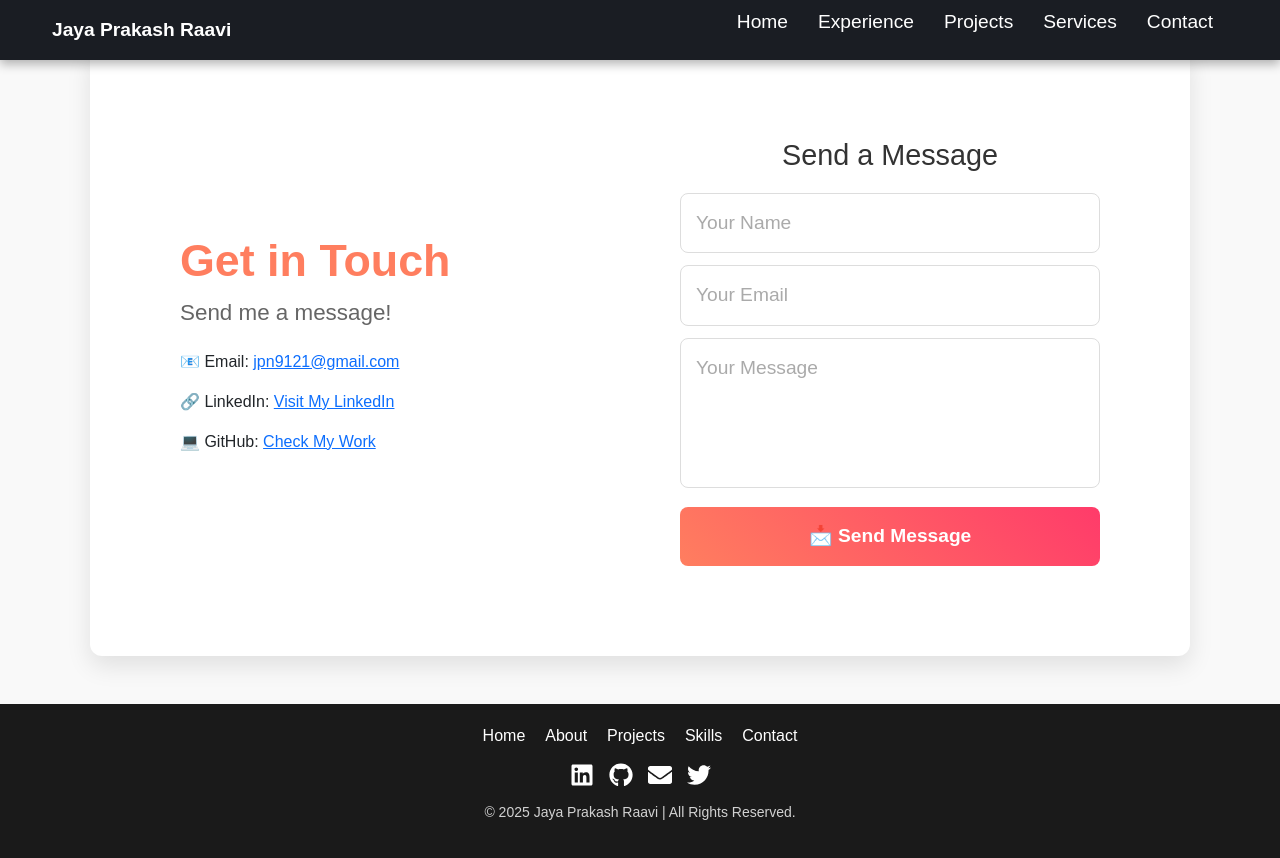
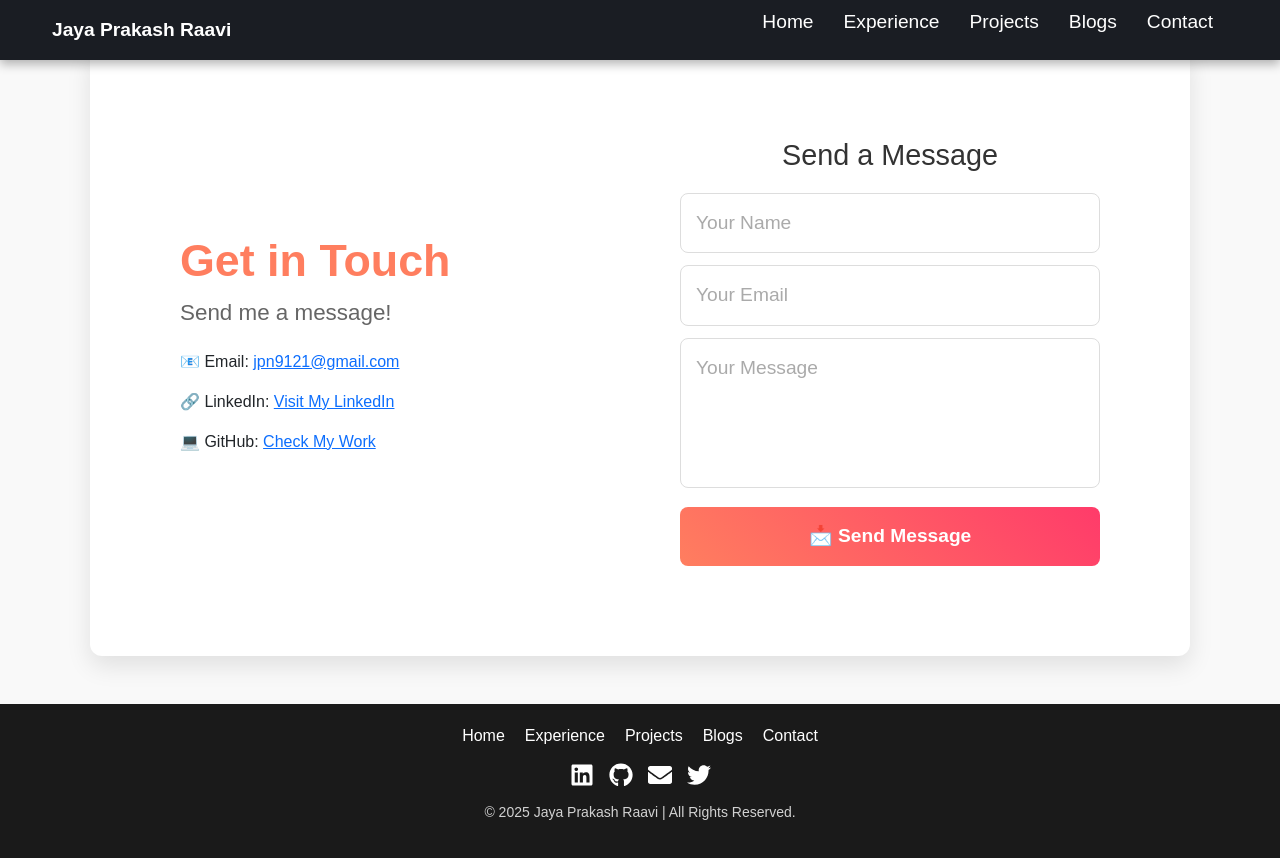
Before and after one commit to JayaPrakash-Raavi/portfolio, a React (Vite) app: page /contact in a window 1280 px wide. Built offline with nearby package versions, Linux system fonts and the light colour scheme.

Commit message:
updated navbar

```diff
--- a/src/components/Footer.jsx
+++ b/src/components/Footer.jsx
@@ -10,9 +10,9 @@ const Footer = () => {
         {/* Navigation Links */}
         <div className="footer-links">
           <Link to="/">Home</Link>
-          <Link to="/about">About</Link>
+          <Link to="/experience">Experience</Link>
           <Link to="/projects">Projects</Link>
-          <Link to="/skills">Skills</Link>
+          <a href="https://medium.com/@rjayaprakash13815" target="_blank">Blogs</a>
           <Link to="/contact">Contact</Link>
         </div>
 
--- a/src/components/Header.jsx
+++ b/src/components/Header.jsx
@@ -20,7 +20,7 @@ function Header() {
               {/* <li><Link to="/about">About</Link></li> */}
               <li><Link to="/experience">Experience</Link></li>
               <li><Link to="/projects">Projects</Link></li>
-              <li><Link to="/services">Services</Link></li>
+              <li><a href="https://medium.com/@rjayaprakash13815" target="_blank">Blogs</a></li>
               <li><Link to="/contact">Contact</Link></li>
             </ul>
           </nav>
@@ -47,7 +47,7 @@ function Header() {
           {/* <li><Link to="/about" onClick={() => setMenuOpen(false)}><FaUser /> About</Link></li> */}
           <li><Link to="/experience" onClick={() => setMenuOpen(false)}><FaFileAlt /> Experience</Link></li>
           <li><Link to="/projects" onClick={() => setMenuOpen(false)}><FaProjectDiagram /> Projects</Link></li>
-          <li><Link to="/services" onClick={() => setMenuOpen(false)}><FaBriefcase /> Services</Link></li>
+          <li><a href="https://medium.com/@rjayaprakash13815" target="_blank" onClick={() => setMenuOpen(false)}><FaBriefcase /> Blogs</a></li>
           <li><Link to="/contact" onClick={() => setMenuOpen(false)}><FaEnvelope /> Contact</Link></li>
         </ul>
 
```
